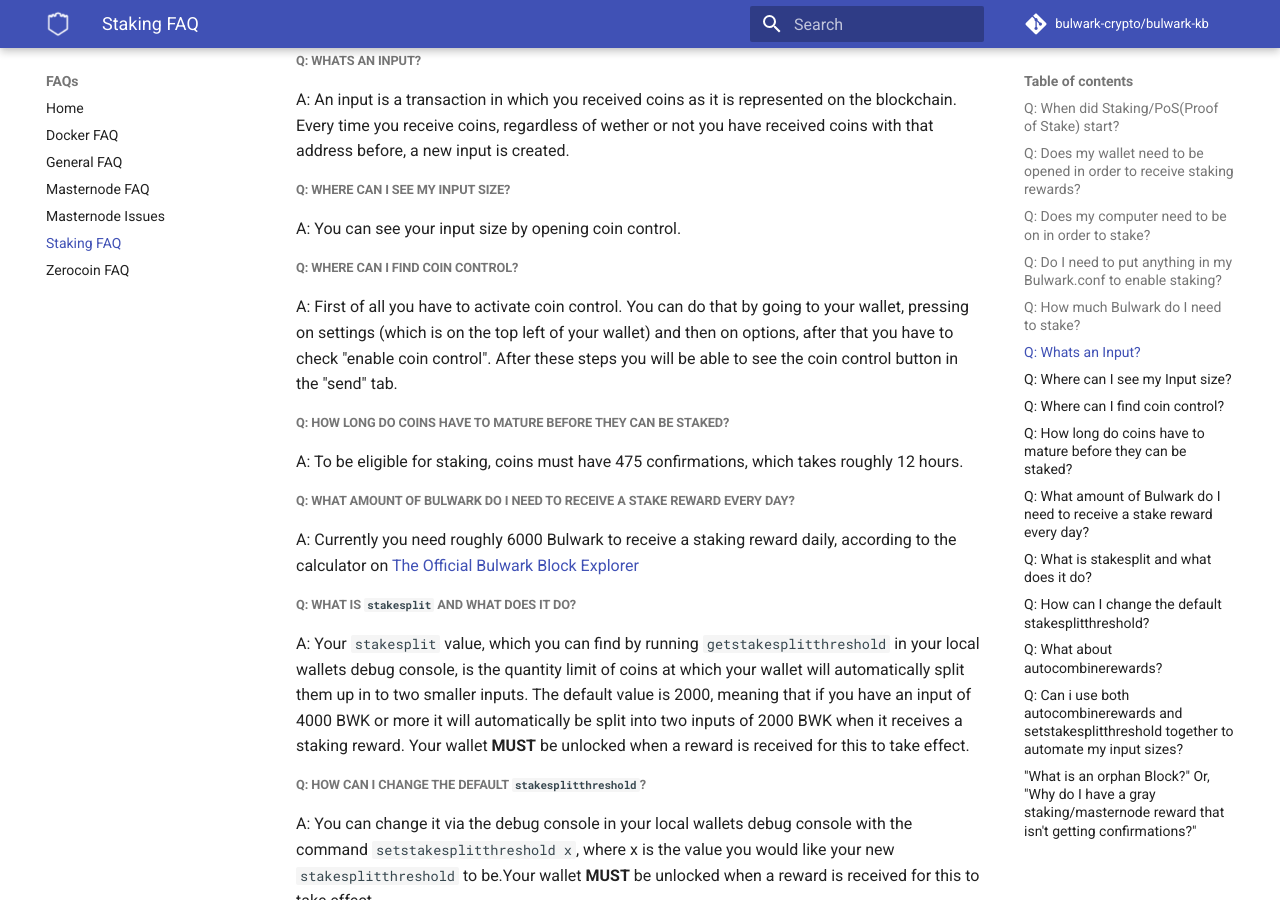
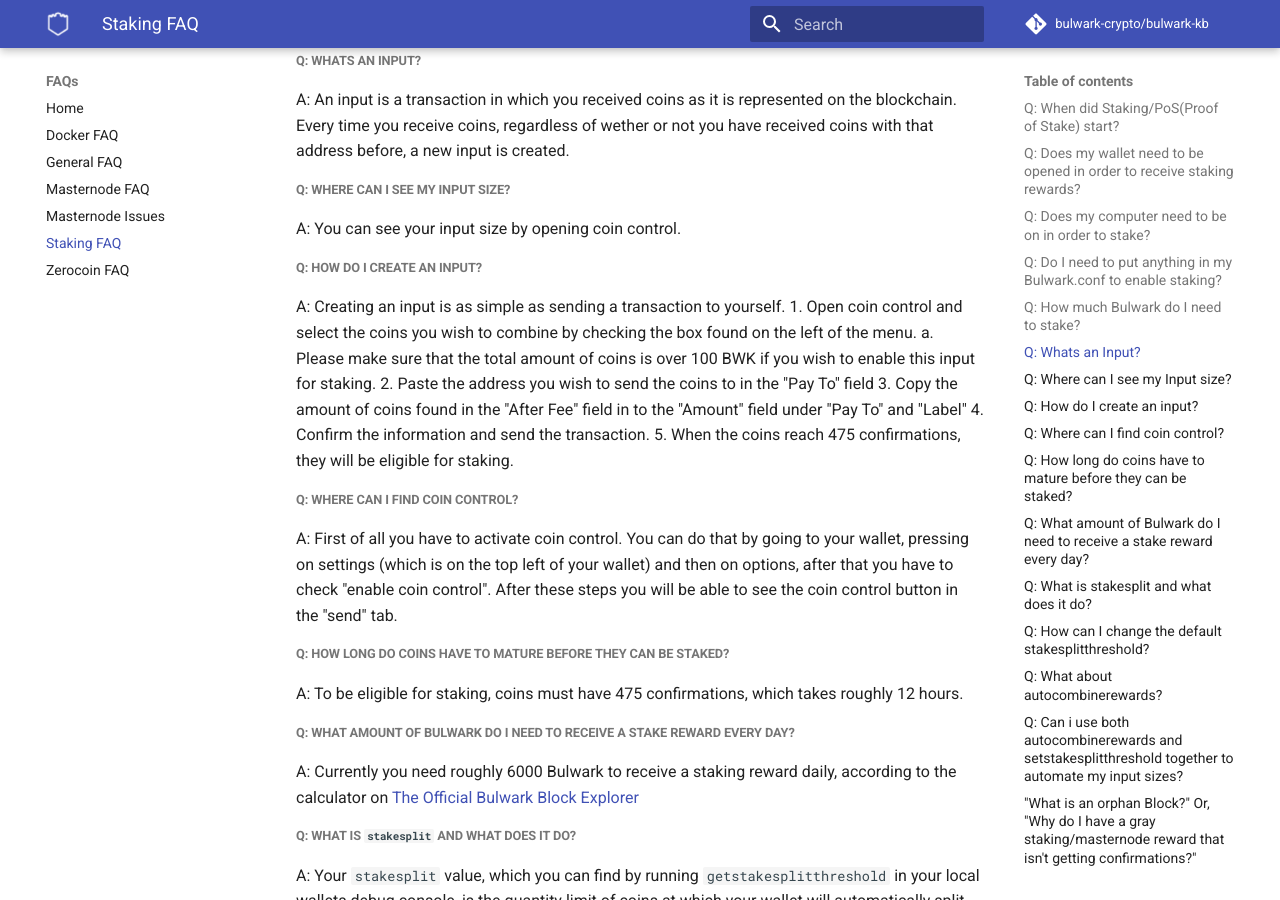
Before and after one commit to bulwark-crypto/Bulwark-KB, an MkDocs documentation site: the page built from docs/FAQs/Staking-FAQ.md, in a window 1280 px wide and 900 px high, scrolled down 660 px. Built offline with MkDocs 1.6.1 and Material for MkDocs 9.7.7, drawn with Linux system fonts in a browser that asks for light colours; comment, search, counter and statistics services are not loaded.

Commit message:
How Do I create an input

```diff
--- a/docs/FAQs/Staking-FAQ.md
+++ b/docs/FAQs/Staking-FAQ.md
@@ -29,6 +29,16 @@
 ##### Q: Where can I see my Input size?
 
 A: You can see your input size by opening coin control.
+
+##### Q: How do I create an input?
+
+A: Creating an input is as simple as sending a transaction to yourself.
+    1. Open coin control and select the coins you wish to combine by checking the box found on the left of the menu.
+        a. Please make sure that the total amount of coins is over 100 BWK if you wish to enable this input for staking.
+    2. Paste the address you wish to send the coins to in the "Pay To" field
+    3. Copy the amount of coins found in the "After Fee" field in to the "Amount" field under "Pay To" and "Label"
+    4. Confirm the information and send the transaction.
+    5. When the coins reach 475 confirmations, they will be eligible for staking.
 
 ##### Q: Where can I find coin control?
 
```
Also changed, not shown: docs/FAQs/General-FAQ.md (+0 -8 lines).
